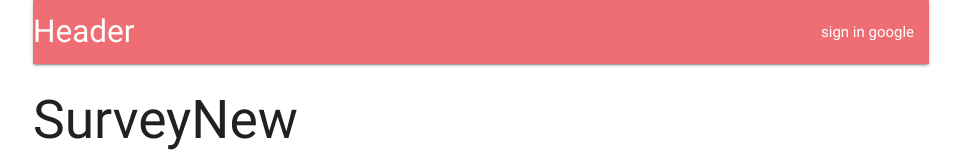
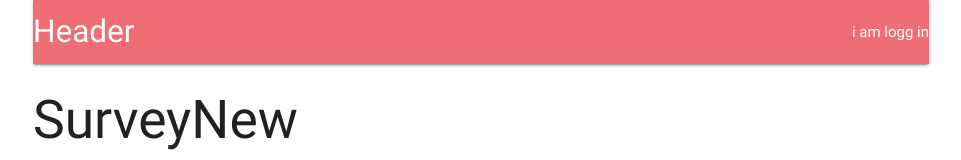
Before and after one commit to torrentdu64/server2, a React (Create React App) app in the folder client/: page /surveys/new in a window 1280 px wide. Shown: the top 160 px of the page, without its empty margins (159-1120 px from the left). Built offline with nearby package versions, Linux system fonts and the light colour scheme; no server answers.

Commit message:
header component render many button

```diff
--- a/client/src/actions/index.js
+++ b/client/src/actions/index.js
@@ -5,5 +5,5 @@
 
 export const fetchUser = () => async dispatch => {
    const res =  await axios.get('/api/current_user');
-    dispatch({ type: FETCH_USER, payload: res});
+    dispatch({ type: FETCH_USER, payload: res.data});
 };
--- a/client/src/components/Header.js
+++ b/client/src/components/Header.js
@@ -1,7 +1,19 @@
 import React, { Component } from 'react';
+import {connect} from 'react-redux';
 
 
 class Header extends Component {
+  renderContent(){
+    switch(this.props.auth){
+      case null:
+        return 'pendding';
+      case false:
+        return 'bye bye';
+      default:
+        return 'i am logg in';
+    }
+  }
+
   render() {
     return (
       <nav >
@@ -10,9 +22,7 @@
           Header
           </a>
           <ul className="right">
-            <li>
-              <a> sign in google </a>
-            </li>
+            { this.renderContent()}
           </ul>
         </div>
       </nav>
@@ -20,5 +30,9 @@
   }
 }
 
+function mapStateToProps({auth}){
+  return { auth};
+}
 
-export default Header;
+
+export default connect()(Header);
--- a/client/src/reducers/authReducer.js
+++ b/client/src/reducers/authReducer.js
@@ -1,5 +1,9 @@
-export default function (state = {}, action){
+import { FETCH_USER } from '../actions/types';
+
+export default function (state = null, action){
   switch(action.type) {
+    case FETCH_USER:
+    return action.payload || false;
         default:
           return state;
   }
```
